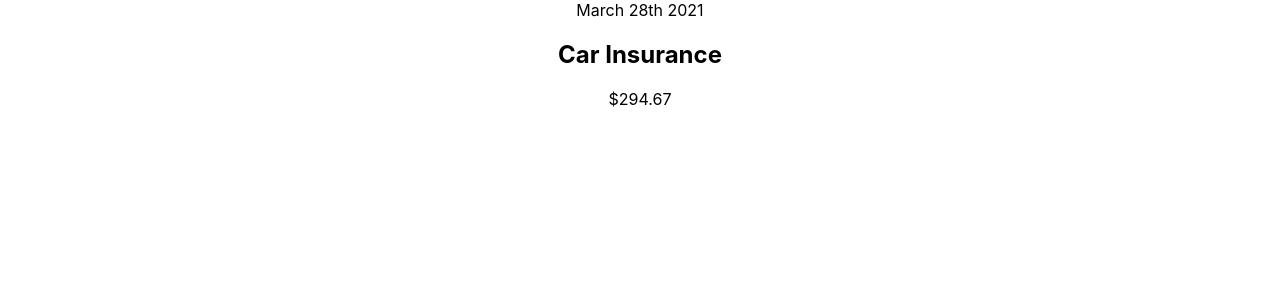
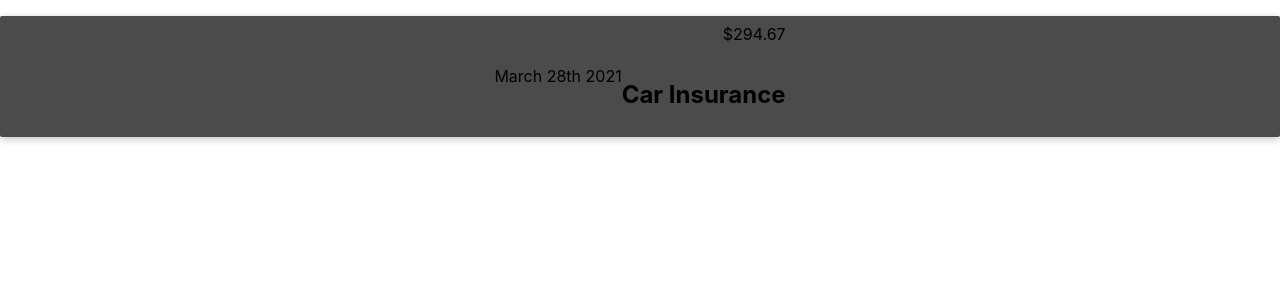
Before and after one commit to KennedyMungai/expense-tracker, a React (Create React App) app: page / in a window 1280 px wide. Shown: the top 300 px of the page. Built offline with nearby package versions, Linux system fonts and the light colour scheme.

Commit message:
Added classnames for various html elements in the component

```diff
--- a/src/components/ExpenseItem.js
+++ b/src/components/ExpenseItem.js
@@ -4,11 +4,11 @@
 const ExpenseItem = () =>
 {
     return (
-        <div>
+        <div className='expense-item'>
             <div> March 28th 2021</div>
-            <div className="">
+            <div className="expense-item__description">
                 <h2>Car Insurance</h2>
-                <div className="">$294.67</div>
+                <div className="expense-item__price">$294.67</div>
             </div>
         </div>
     )
```
